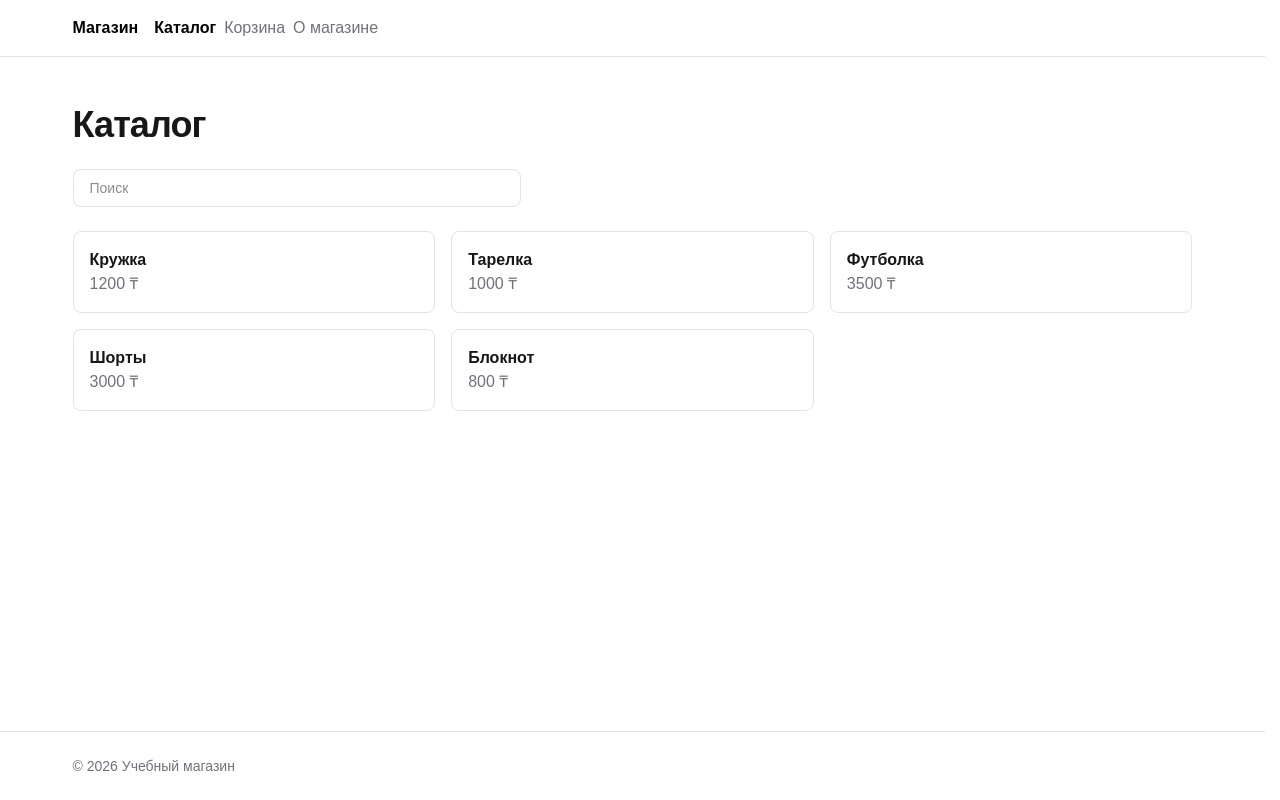
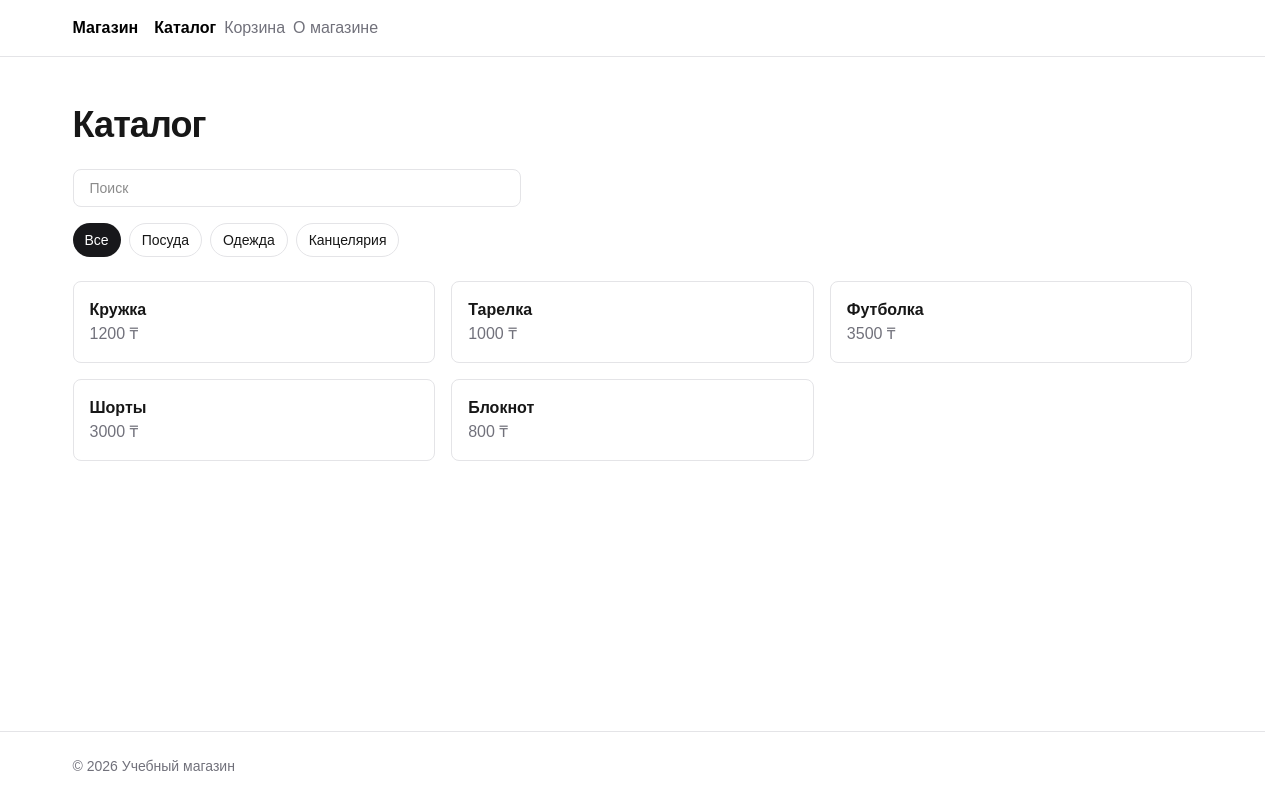
Before and after one commit to Ardak200/next-shop-app, a Next.js app: page /products in a window 1280 px wide. Built offline with nearby package versions, Linux system fonts and the light colour scheme.

Commit message:
feat(catalog): filter products by category
Category lives in ?cat= alongside ?q=. CategoryFilter is a Server
Component — pure navigation needs no client JS, just <Link>s that
preserve the current query when switching categories.

```diff
--- a/app/products/page.tsx
+++ b/app/products/page.tsx
@@ -1,3 +1,4 @@
+import { CategoryFilter } from "@/components/CategoryFilter";
 import { SearchBox } from "@/components/SearchBox";
 import { searchProducts } from "@/lib/products";
 import Link from "next/link";
@@ -5,10 +6,10 @@ import Link from "next/link";
 export default async function ProductsPage({
   searchParams,
 }: {
-  searchParams: Promise<{ q?: string }>;
+  searchParams: Promise<{ q?: string; cat?: string }>;
 }) {
-  const { q } = await searchParams;
-  const products = await searchProducts(q);
+  const { q, cat } = await searchParams;
+  const products = await searchProducts({ query: q, category: cat });
 
   return (
     <main className="mx-auto w-full max-w-6xl flex-1 px-4 py-12">
@@ -17,6 +18,8 @@ export default async function ProductsPage({
       <div className="mt-6 max-w-md">
         <SearchBox />
       </div>
+
+      <CategoryFilter currentCategory={cat} currentQuery={q} />
 
       {q && (
         <p className="mt-4 text-sm text-zinc-500">
--- /dev/null
+++ b/components/CategoryFilter.tsx
@@ -0,0 +1,50 @@
+import Link from "next/link";
+
+const categories = [
+  { id: "dishes", label: "Посуда" },
+  { id: "clothing", label: "Одежда" },
+  { id: "stationery", label: "Канцелярия" },
+];
+
+export function CategoryFilter({
+  currentCategory,
+  currentQuery,
+}: {
+  currentCategory?: string;
+  currentQuery?: string;
+}) {
+  function buildHref(catId?: string) {
+    const params = new URLSearchParams();
+    if (currentQuery) params.set("q", currentQuery);
+    if (catId) params.set("cat", catId);
+    const qs = params.toString();
+    return qs ? `/products?${qs}` : "/products";
+  }
+
+  const baseClass =
+    "inline-flex items-center rounded-full px-3 py-1.5 text-sm transition-colors";
+  const activeClass =
+    "bg-zinc-900 text-white dark:bg-zinc-100 dark:text-zinc-900";
+  const inactiveClass =
+    "border border-zinc-200 hover:border-zinc-400 dark:border-zinc-800 dark:hover:border-zinc-600";
+
+  return (
+    <div className="mt-4 flex flex-wrap gap-2">
+      <Link
+        href={buildHref()}
+        className={`${baseClass} ${!currentCategory ? activeClass : inactiveClass}`}
+      >
+        Все
+      </Link>
+      {categories.map((cat) => (
+        <Link
+          key={cat.id}
+          href={buildHref(cat.id)}
+          className={`${baseClass} ${currentCategory === cat.id ? activeClass : inactiveClass}`}
+        >
+          {cat.label}
+        </Link>
+      ))}
+    </div>
+  );
+}
--- a/lib/products.ts
+++ b/lib/products.ts
@@ -19,10 +19,16 @@ export async function getRelatedProducts(
   return all.filter((p) => p.id !== currentId);
 }
 
-export async function searchProducts(query?: string): Promise<Product[]> {
+export async function searchProducts(filters: {
+  query?: string;
+  category?: string;
+}): Promise<Product[]> {
   const all = await getAllProducts();
-  if (!query) return all;
-  const q = query.toLowerCase().trim();
-  if (!q) return all;
-  return all.filter((p) => p.title.toLowerCase().includes(q));
+  const q = filters.query?.toLowerCase().trim();
+
+  return all.filter((p) => {
+    if (filters.category && p.category !== filters.category) return false;
+    if (q && !p.title.toLowerCase().includes(q)) return false;
+    return true;
+  });
 }
```
